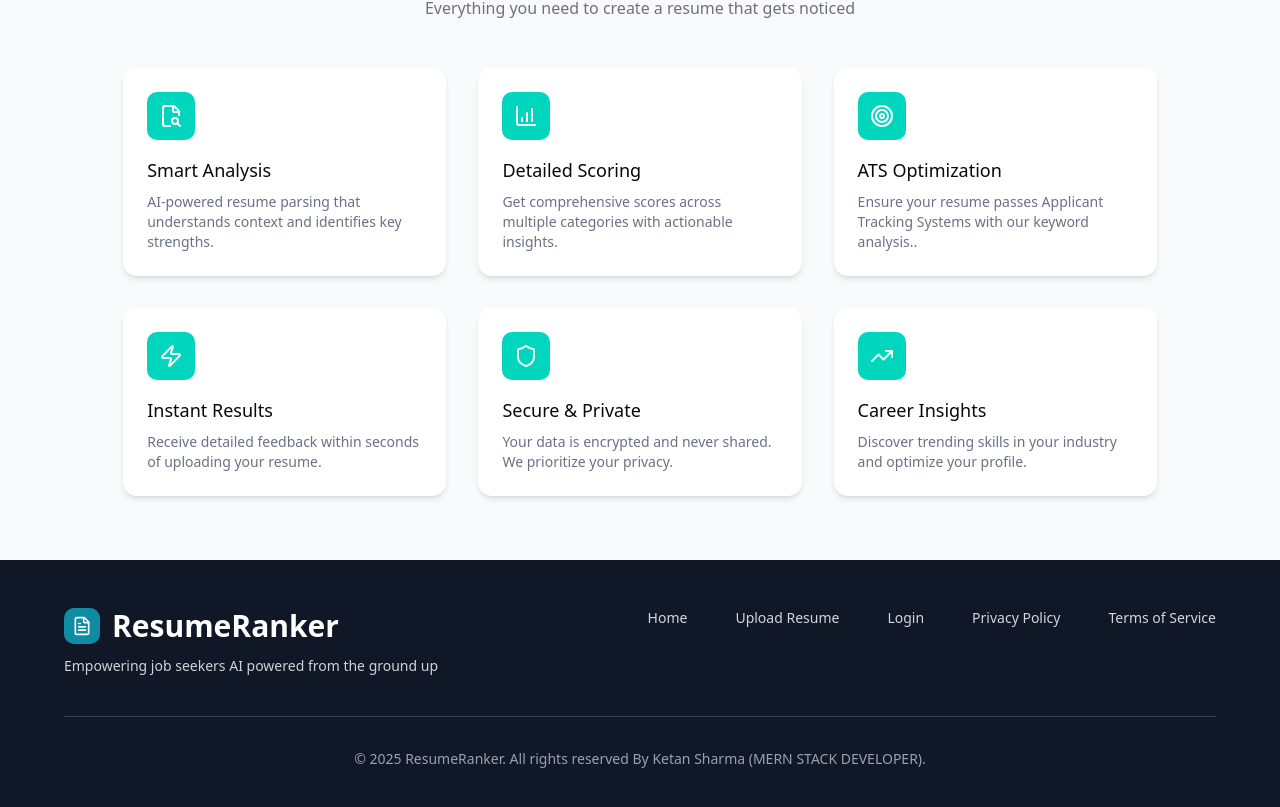
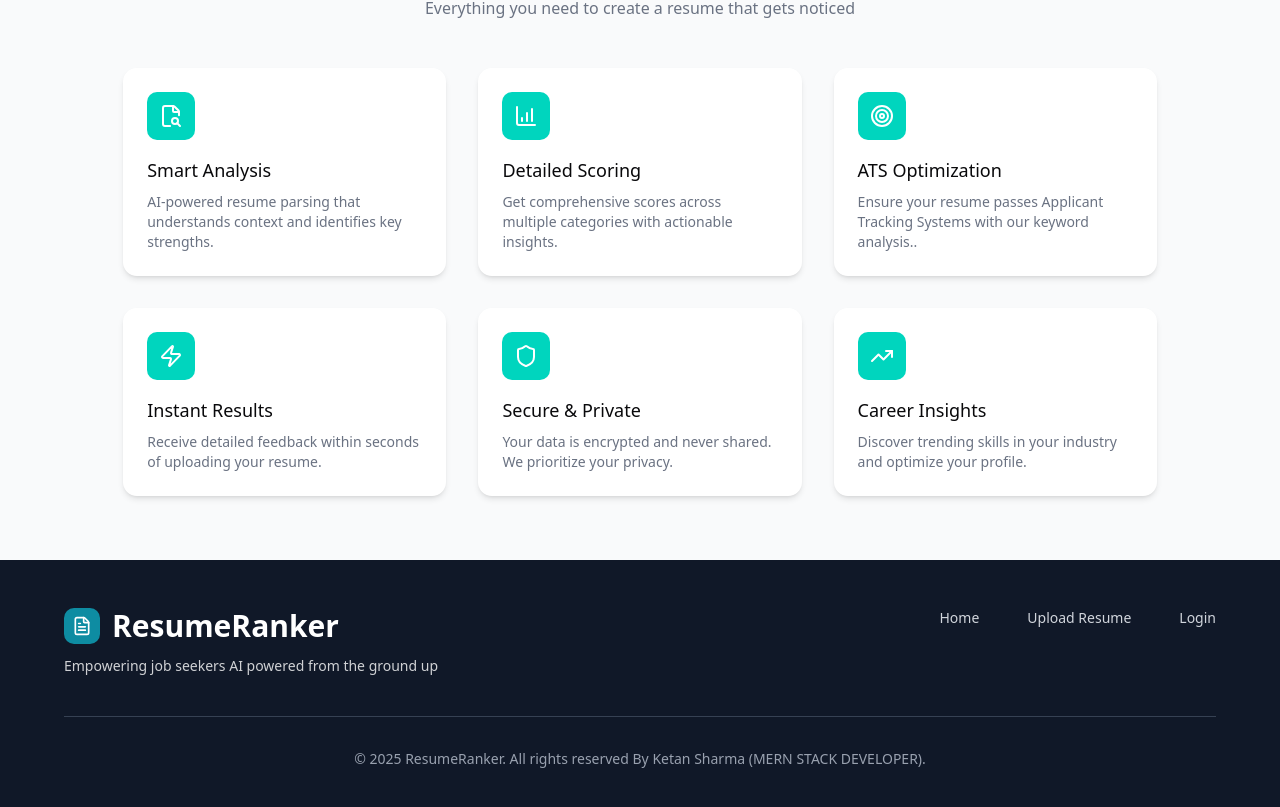
Before and after one commit to ketansharma-svg/ResumeRanker, a Next.js app in the folder my-app/: page / in a window 1280 px wide. Shown: the part 1321-2128 px from the top of the page. Built offline with nearby package versions, Linux system fonts and the light colour scheme; no server answers.

Commit message:
cors error

```diff
--- a/my-app/src/app/Components/Footer.tsx
+++ b/my-app/src/app/Components/Footer.tsx
@@ -24,8 +24,7 @@ export default function Footer() {
               <Link href="/" className="text-gray-300 hover:text-white text-sm font-medium transition-colors duration-200">Home</Link>
               <Link href="/MainFolder/uploadResume" className="text-gray-300 hover:text-white text-sm font-medium transition-colors duration-200">Upload Resume</Link>
               <Link href="/MainFolder/loginPage" className="text-gray-300 hover:text-white text-sm font-medium transition-colors duration-200">Login</Link>
-              <Link href="/privacy" className="text-gray-300 hover:text-white text-sm font-medium transition-colors duration-200">Privacy Policy</Link>
-              <Link href="/terms" className="text-gray-300 hover:text-white text-sm font-medium transition-colors duration-200">Terms of Service</Link>
+
               {/* <Link href="/contact" className="text-gray-300 hover:text-white text-sm font-medium transition-colors duration-200">Contact Us</Link> */}
             </nav>
           </div>
--- a/my-app/src/app/MainFolder/loginPage/page.tsx
+++ b/my-app/src/app/MainFolder/loginPage/page.tsx
@@ -39,7 +39,7 @@ export default function LoginPage() {
           email: "",
           password: ""
         })
-        router.push("/")
+        router.push("/MainFolder/uploadResume")
       }
     } catch (err) {
       toast("Something Went Wrong")
```
